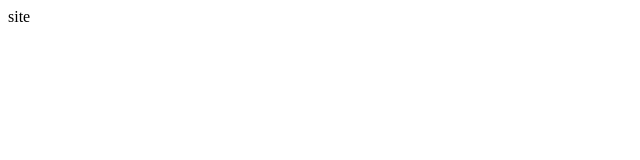
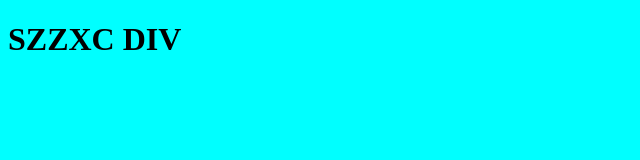
Before and after one commit to thryjetuyj/meu-primeiro-site-2, a plain HTML site: page index.html in a window 1280 px wide. Shown: the whole page, without its empty margins (0-640 px from the left). Drawn offline with Linux system fonts and the light colour scheme.

Commit message:
fjrvvoaiff

```diff
--- a/index.html
+++ b/index.html
@@ -1,11 +1,15 @@
 <!DOCTYPE html>
-<html lang="en">
+<html lang="pt-br">
 <head>
     <meta charset="UTF-8">
     <meta name="viewport" content="width=device-width, initial-scale=1.0">
-    <title>Document</title>
+    <link rel="stylesheet" href="style.css">
+    <title>sitenumero2</title>
 </head>
 <body>
-    site
+    <h1>szzxc
+
+    div
+    </h1>
 </body>
 </html>
--- a/style.css
+++ b/style.css
@@ -0,0 +1,10 @@
+body {
+ background-color: aqua;
+}
+
+h1 {
+    color: rgb(red, green, rgb(55, 161, 41))
+    font-size: 50px;
+    text-aling: center;
+    text-transform: uppercase;
+}
```
